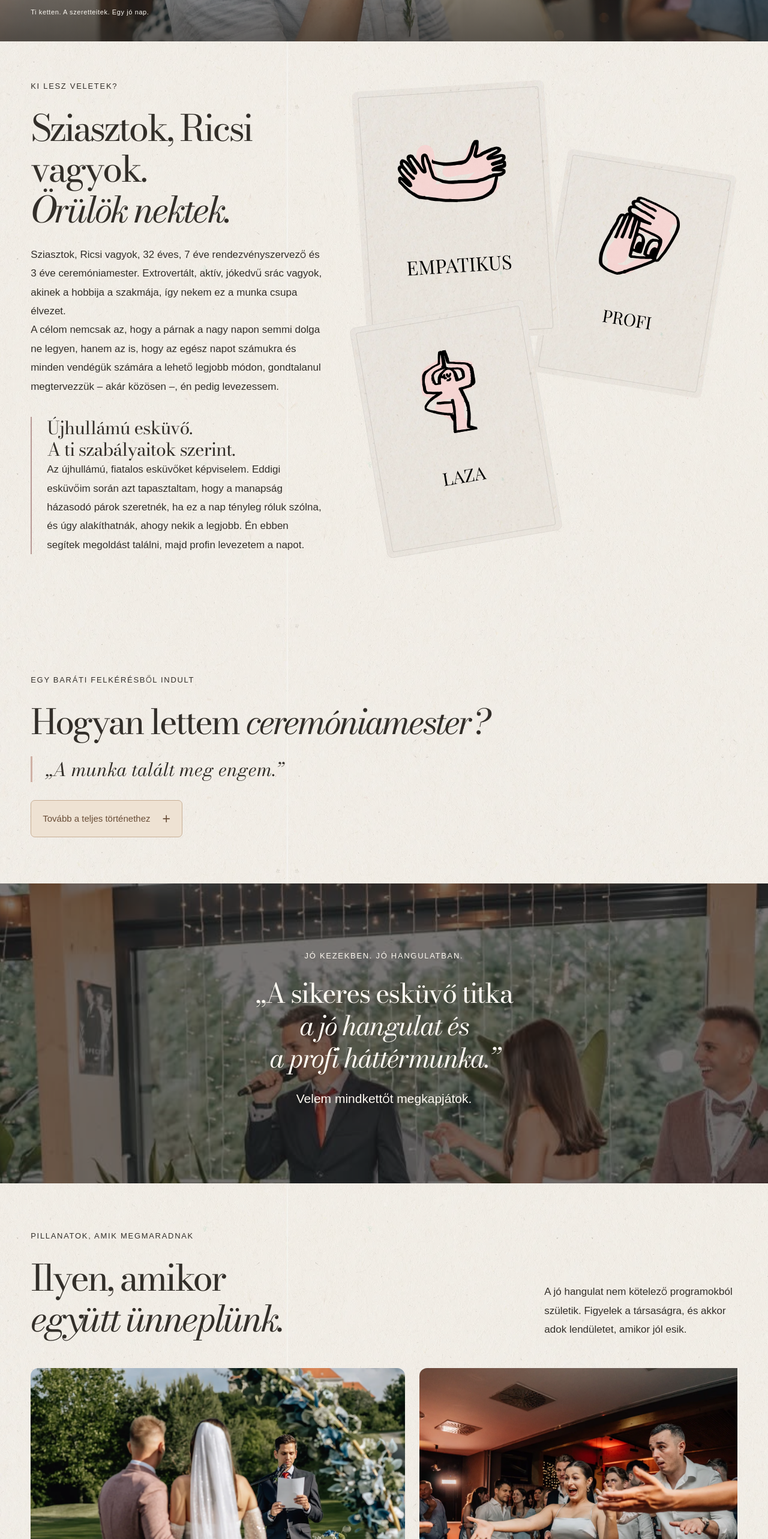
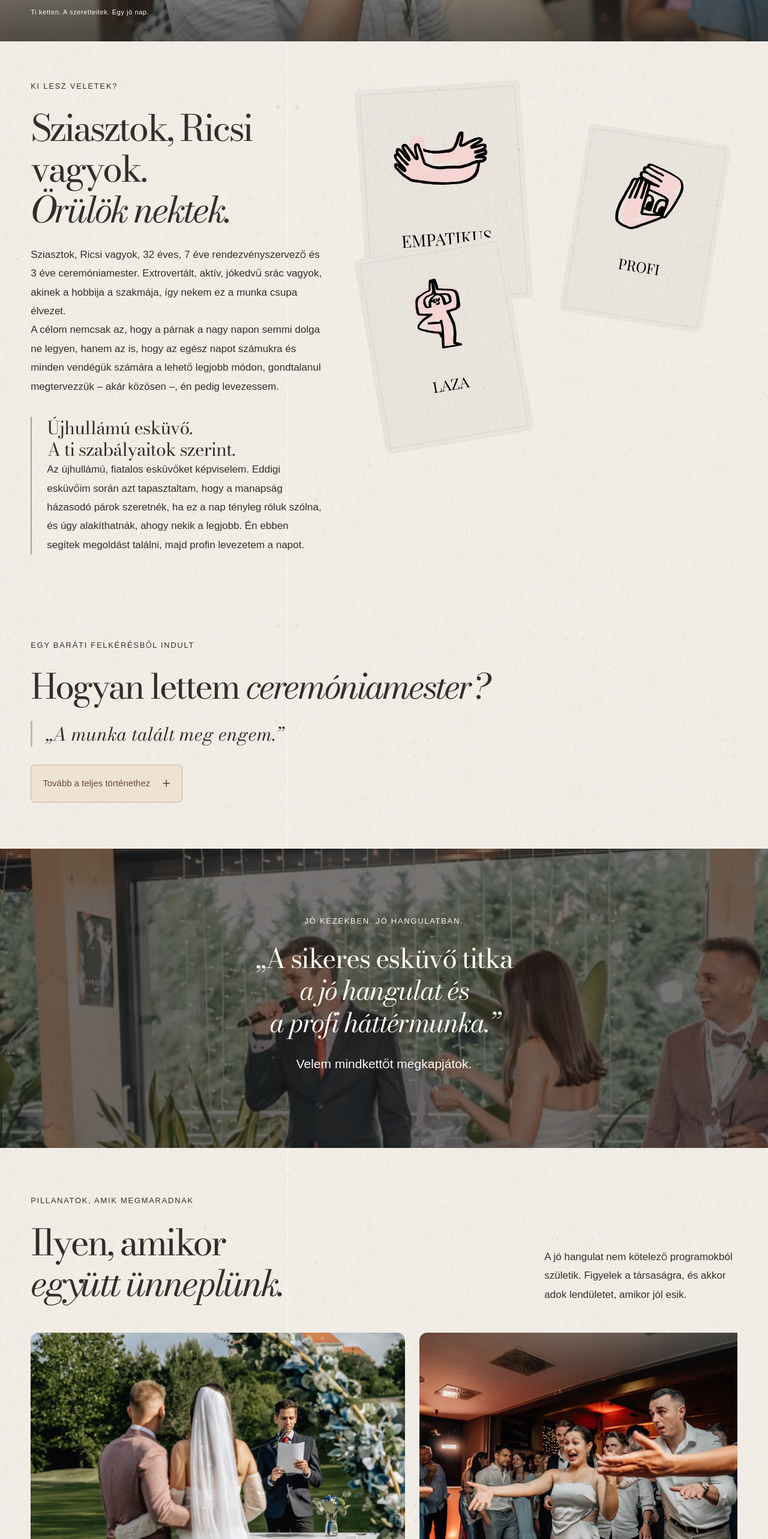
Before and after one commit to LillaDobo/ceremoniamester, a Next.js app: page / in a window 1280 px wide. Shown: the part 1300-3866 px from the top of the page at 60% size. Built offline with nearby package versions, Linux system fonts and the light colour scheme; a web font is replaced by a local one.

Commit message:
Reduce personality card sizes and smooth scroll-driven photo motion

```diff
--- a/app/globals.css
+++ b/app/globals.css
@@ -1069,3 +1069,15 @@ html { scroll-behavior:smooth; }
 .parallax-backdrop { inset:-320px 0; }
 .section-heading > .copy-reveal { max-width:34ch; }
 .copy-reveal > p { font-size:17px; line-height:1.85; }
+/* Compact cards retain the source artwork's proportions and readable copy. */
+.inline-personalities .personality-card { width:48%; max-width:300px; min-height:0; height:auto; }
+.inline-personalities .personality-collage { min-height:660px; height:660px; max-width:630px; }
+.inline-personalities .personality-card-1 { top:70px; right:0; }
+.inline-personalities .personality-card-2 { top:260px; left:0; }
+.personality-back-copy > span:last-child { font-size:17px; line-height:1.55; }
+@media(max-width:767px) {
+  .inline-personalities .personality-card { width:84%; max-width:290px; }
+  .inline-personalities .personality-collage { min-height:960px; height:960px; max-width:400px; }
+  .inline-personalities .personality-card-1 { top:285px; }
+  .inline-personalities .personality-card-2 { top:570px; }
+}
--- a/components/quote-backdrop.tsx
+++ b/components/quote-backdrop.tsx
@@ -12,15 +12,30 @@ export function QuoteBackdrop({ photo }: { photo: Photo }) {
     if (!element || !section) return;
     const preference = window.matchMedia("(prefers-reduced-motion: reduce)");
     let frame = 0;
-    function update() {
+    let current = 0;
+    let target = 0;
+    let lastTime = 0;
+    const paint = () => { element.style.transform = `translate3d(0, ${current.toFixed(3)}px, 0)`; };
+    function animate(time = performance.now()) {
       frame = 0;
-      if (!element || !section) return;
-      const rect = section.getBoundingClientRect();
-      const offset = preference.matches ? 0 : Math.max(-300, Math.min(300, (window.innerHeight / 2 - rect.top - rect.height / 2) * .8));
-      element.style.transform = `translate3d(0, ${offset}px, 0)`;
+      const elapsed = lastTime ? Math.min(64, Math.max(1, time - lastTime)) : 16.67;
+      lastTime = time;
+      current += (target - current) * (1 - Math.exp(-elapsed / 110));
+      if (Math.abs(target - current) < .05) current = target;
+      paint();
+      if (current !== target) frame = requestAnimationFrame(animate);
+      else lastTime = 0;
     }
-    function schedule() { if (!frame) frame = requestAnimationFrame(update); }
-    update();
+    function measure() {
+      const rect = section!.getBoundingClientRect();
+      target = preference.matches ? 0 : 300 * Math.tanh((window.innerHeight / 2 - rect.top - rect.height / 2) * .8 / 300);
+    }
+    function schedule() {
+      measure();
+      if (preference.matches) { cancelAnimationFrame(frame); frame = 0; current = 0; lastTime = 0; paint(); }
+      else if (!frame) frame = requestAnimationFrame(animate);
+    }
+    measure(); current = target; paint();
     window.addEventListener("scroll", schedule, { passive: true });
     window.addEventListener("resize", schedule);
     preference.addEventListener("change", schedule);
--- a/components/value-cards.tsx
+++ b/components/value-cards.tsx
@@ -16,6 +16,7 @@ export function ValueCards() {
   return <div className="personality-cards inline-personalities"><div className="personality-collage">
     {cards.map((card, index) => <button type="button" key={card.file}
       className={`personality-card personality-card-${index}${backs[index] ? " shows-back" : ""}`}
+      style={{ aspectRatio: `${card.width} / ${card.height}` }}
       aria-label={`${card.name}: ${backs[index] ? "előlap megjelenítése" : "részletek megjelenítése"}`}
       aria-expanded={backs[index]} aria-controls={`personality-back-${index}`}
       onPointerEnter={event => { if (event.pointerType === "mouse") toggle(index); }}
```
